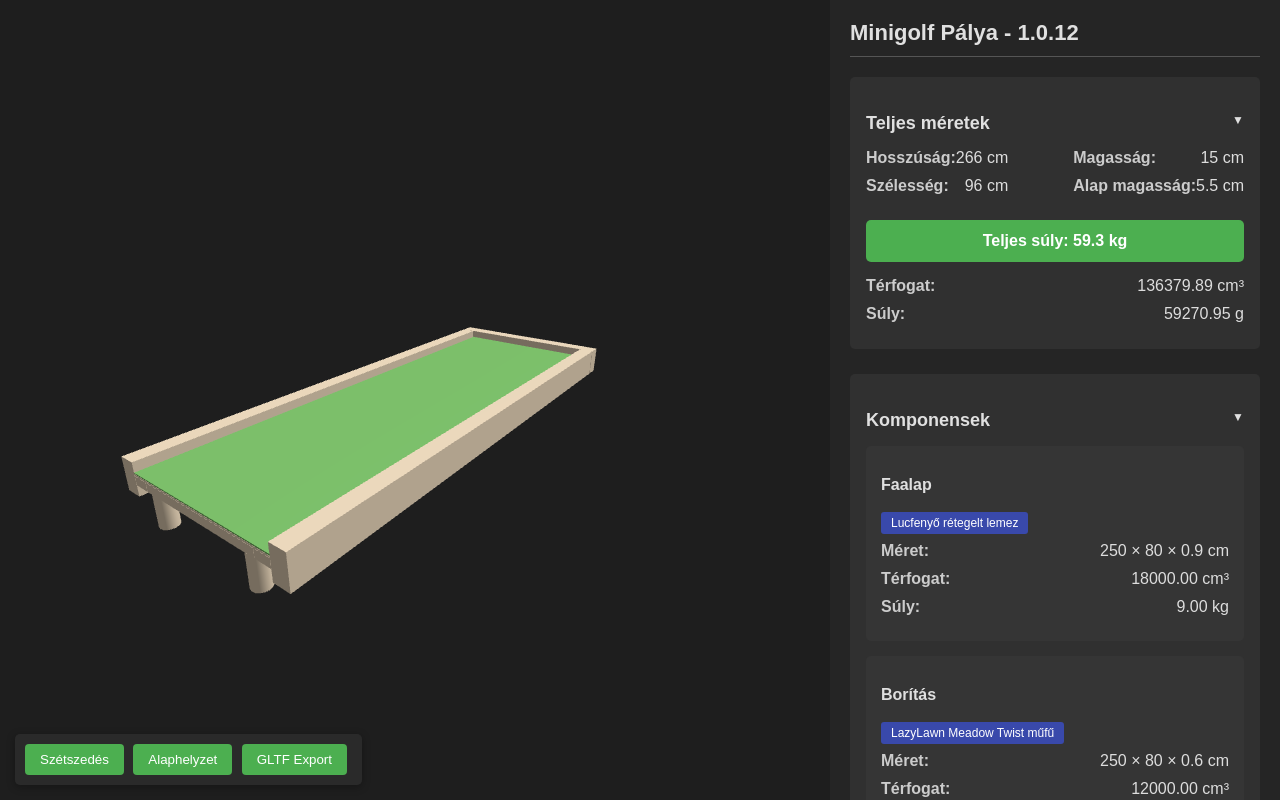
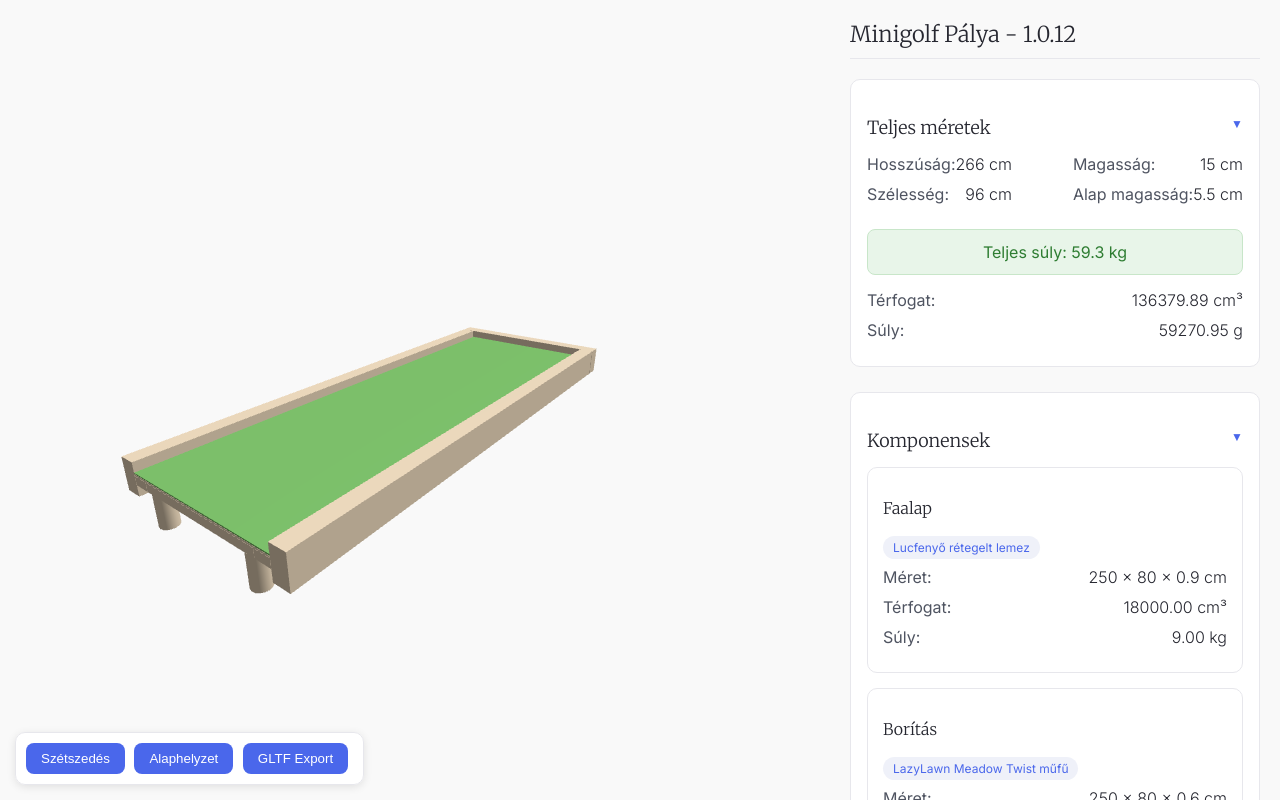
Before and after one commit to kifli01/zen-keldysh, a website: page index.html in a window 1280 px wide. Drawn offline with nearby package versions, Linux system fonts and the light colour scheme; animation ran at ten frames a second.

Commit message:
style changes

```diff
--- a/index.html
+++ b/index.html
@@ -1,13 +1,13 @@
 <!DOCTYPE html>
 <html>
   <head>
-    <meta charset="utf-8">
+    <meta charset="utf-8" />
     <title>Minigolf Pálya Viewer - Összegzéssel</title>
     <script src="https://cdnjs.cloudflare.com/ajax/libs/three.js/r128/three.min.js"></script>
     <script src="https://cdn.jsdelivr.net/npm/three@0.128.0/examples/js/exporters/GLTFExporter.js"></script>
     <script src="model.js"></script>
     <script src="summary.js"></script>
-    <link rel="stylesheet" href="styles.css">
+    <link rel="stylesheet" href="styles.css" />
   </head>
   <body>
     <div id="viewer-container">
@@ -24,21 +24,33 @@
 
     <script>
       // THREE.js setup
-        const viewerContainer = document.getElementById('viewer-container');
+      const viewerContainer = document.getElementById("viewer-container");
 
       // Alapvető setup
       const scene = new THREE.Scene();
-        scene.background = new THREE.Color(0x1E1E1E);
+      scene.background = new THREE.Color(0xf9f9f9);
       const defaultCameraPosition = { x: -200, y: 100, z: 150 };
 
       // Kamera
-        const camera = new THREE.PerspectiveCamera(75, viewerContainer.clientWidth / viewerContainer.clientHeight, 0.1, 1000);
-        camera.position.set(defaultCameraPosition.x, defaultCameraPosition.y, defaultCameraPosition.z);
+      const camera = new THREE.PerspectiveCamera(
+        75,
+        viewerContainer.clientWidth / viewerContainer.clientHeight,
+        0.1,
+        1000
+      );
+      camera.position.set(
+        defaultCameraPosition.x,
+        defaultCameraPosition.y,
+        defaultCameraPosition.z
+      );
       camera.lookAt(0, 0, 0);
 
       // Renderer
       const renderer = new THREE.WebGLRenderer({ antialias: true });
-        renderer.setSize(viewerContainer.clientWidth, viewerContainer.clientHeight);
+      renderer.setSize(
+        viewerContainer.clientWidth,
+        viewerContainer.clientHeight
+      );
       viewerContainer.appendChild(renderer.domElement);
 
       // Fények
@@ -50,12 +62,23 @@
       scene.add(directionalLight);
 
       // Minigolf modell létrehozása
-        const { version, dimensions, modelParts, originalPositions, exploder, resetPositions, summary, materials } = createMiniGolfModel(scene);
+      const {
+        version,
+        dimensions,
+        modelParts,
+        originalPositions,
+        exploder,
+        resetPositions,
+        summary,
+        materials,
+      } = createMiniGolfModel(scene);
 
       // Szétszedés kezelése
       let exploded = false;
 
-        document.getElementById('toggle-explode').addEventListener('click', function() {
+      document
+        .getElementById("toggle-explode")
+        .addEventListener("click", function () {
           exploded = !exploded;
           if (exploded) {
             exploder();
@@ -69,54 +92,65 @@
         // Ha szétszedett állapotban van, először állítsuk vissza
         const wasExploded = exploded;
         if (wasExploded) {
-                document.getElementById('toggle-explode').click();
+          document.getElementById("toggle-explode").click();
         }
 
         const exporter = new THREE.GLTFExporter();
 
         const options = {
           binary: binary,
-                includeCustomExtensions: true
+          includeCustomExtensions: true,
         };
 
-            exporter.parse(scene, function(result) {
+        exporter.parse(
+          scene,
+          function (result) {
             if (binary) {
-                    saveArrayBuffer(result, 'minigolf_palya.glb');
+              saveArrayBuffer(result, "minigolf_palya.glb");
             } else {
-                    saveString(JSON.stringify(result, null, 2), 'minigolf_palya.gltf');
+              saveString(
+                JSON.stringify(result, null, 2),
+                "minigolf_palya.gltf"
+              );
             }
 
             // Ha szétszedett állapotban volt, állítsuk vissza
             if (wasExploded) {
-                    document.getElementById('toggle-explode').click();
+              document.getElementById("toggle-explode").click();
             }
-            }, options);
+          },
+          options
+        );
       }
 
       // Segédfüggvények a fájlok mentéséhez
       function saveString(text, filename) {
-            const blob = new Blob([text], { type: 'text/plain' });
+        const blob = new Blob([text], { type: "text/plain" });
         downloadBlob(blob, filename);
       }
 
       function saveArrayBuffer(buffer, filename) {
-            const blob = new Blob([buffer], { type: 'application/octet-stream' });
+        const blob = new Blob([buffer], { type: "application/octet-stream" });
         downloadBlob(blob, filename);
       }
 
       function downloadBlob(blob, filename) {
-            const link = document.createElement('a');
+        const link = document.createElement("a");
         link.href = URL.createObjectURL(blob);
         link.download = filename;
         link.click();
       }
 
       // Exportálás események
-        document.getElementById('export-gltf').addEventListener('click', function() {
+      document
+        .getElementById("export-gltf")
+        .addEventListener("click", function () {
           exportGLTF(false);
         });
 
-        document.getElementById('reset-view').addEventListener('click', function() {
+      document
+        .getElementById("reset-view")
+        .addEventListener("click", function () {
           exploded = false;
 
           resetPositions();
@@ -127,7 +161,11 @@
           scene.position.y = 0;
 
           // Kamera visszaállítása
-            camera.position.set(defaultCameraPosition.x, defaultCameraPosition.y, defaultCameraPosition.z);
+          camera.position.set(
+            defaultCameraPosition.x,
+            defaultCameraPosition.y,
+            defaultCameraPosition.z
+          );
           camera.lookAt(0, 0, 0);
         });
 
@@ -136,30 +174,30 @@
       let previousMousePosition = { x: 0, y: 0 };
       let spaceDown = false;
 
-        document.addEventListener('keydown', function(e) {
-            if (e.code === 'Space') spaceDown = true;
+      document.addEventListener("keydown", function (e) {
+        if (e.code === "Space") spaceDown = true;
       });
 
-        document.addEventListener('keyup', function(e) {
-            if (e.code === 'Space') spaceDown = false;
+      document.addEventListener("keyup", function (e) {
+        if (e.code === "Space") spaceDown = false;
       });
 
-        document.addEventListener('mousedown', function(e) {
+      document.addEventListener("mousedown", function (e) {
         // Csak a viewer területen
         if (e.target === renderer.domElement) {
           isDragging = true;
         }
       });
 
-        document.addEventListener('mouseup', function() {
+      document.addEventListener("mouseup", function () {
         isDragging = false;
       });
 
-        document.addEventListener('mousemove', function(e) {
+      document.addEventListener("mousemove", function (e) {
         if (isDragging) {
           const deltaMove = {
             x: e.offsetX - previousMousePosition.x,
-                    y: e.offsetY - previousMousePosition.y
+            y: e.offsetY - previousMousePosition.y,
           };
 
           if (spaceDown) {
@@ -177,7 +215,7 @@
         previousMousePosition = { x: e.offsetX, y: e.offsetY };
       });
 
-        document.addEventListener('wheel', function(e) {
+      document.addEventListener("wheel", function (e) {
         if (e.target === renderer.domElement) {
           const zoomSpeed = 0.1;
           camera.position.z += e.deltaY * zoomSpeed;
@@ -185,10 +223,14 @@
         }
       });
 
-        window.addEventListener('resize', function() {
-            camera.aspect = viewerContainer.clientWidth / viewerContainer.clientHeight;
+      window.addEventListener("resize", function () {
+        camera.aspect =
+          viewerContainer.clientWidth / viewerContainer.clientHeight;
         camera.updateProjectionMatrix();
-            renderer.setSize(viewerContainer.clientWidth, viewerContainer.clientHeight);
+        renderer.setSize(
+          viewerContainer.clientWidth,
+          viewerContainer.clientHeight
+        );
       });
 
       function animate() {
@@ -198,9 +240,8 @@
 
       animate();
 
-        const summaryPanel = document.getElementById('summary-panel');
+      const summaryPanel = document.getElementById("summary-panel");
       summaryGenerator.renderFullSummary(summaryPanel, summary, version);
-
     </script>
   </body>
 </html>
--- a/styles.css
+++ b/styles.css
@@ -1,16 +1,21 @@
+/* Betűkészletek importálása - Inter (sans-serif) és Merriweather (serif) */
+@import url("https://fonts.googleapis.com/css2?family=Inter:wght@300;400;500;600&family=Merriweather:wght@300;400&display=swap");
+
 * {
   margin: 0;
   padding: 0;
   box-sizing: border-box;
-            font-family: Arial, sans-serif;
 }
 body {
   margin: 0;
   overflow: hidden;
-            background-color: #1E1E1E;
-            color: #ddd;
+  background-color: #ffffff;
+  color: #262730;
   display: flex;
   height: 100vh;
+  font-family: "Inter", -apple-system, BlinkMacSystemFont, "Segoe UI", Roboto,
+    Helvetica, Arial, sans-serif;
+  font-weight: 300;
 }
 #viewer-container {
   flex: 1;
@@ -18,44 +23,51 @@
   height: 100%;
 }
 #summary-panel {
-            width: 450px; /* Módosítva 350px-ről 450px-re */
+  width: 450px;
   height: 100%;
-            background-color: #252525;
-            box-shadow: -2px 0 10px rgba(0, 0, 0, 0.5);
-            padding: 20px; /* Módosítva 15px-ről 20px-re a szellősebb kinézetért */
+  background-color: #f9f9f9;
+  box-shadow: -2px 0 10px rgba(0, 0, 0, 0.1);
+  padding: 20px;
   overflow-y: auto;
 }
 #summary-panel h1 {
-            font-size: 22px; /* Növelt betűméret */
-            margin-bottom: 20px; /* Megnövelt eltartás */
-            color: #e0e0e0; /* Változtatva zöldről fehérre */
-            border-bottom: 1px solid #555;
+  font-size: 22px;
+  margin-bottom: 20px;
+  color: #262730;
+  border-bottom: 1px solid #e7e7ec;
   padding-bottom: 10px;
+  font-family: "Merriweather", Georgia, serif;
+  font-weight: 300;
 }
 #summary-panel h2 {
-            font-size: 18px; /* Növelt betűméret */
-            margin: 20px 0 15px 0; /* Megnövelt eltartás */
-            color: #e0e0e0; /* Változtatva zöldről fehérre */
+  font-size: 18px;
+  margin: 20px 0 15px 0;
+  color: #262730;
+  font-family: "Merriweather", Georgia, serif;
+  font-weight: 300;
 }
 #summary-panel h3 {
-            font-size: 16px; /* Növelt betűméret */
-            margin: 15px 0 10px 0; /* Megnövelt eltartás */
-            color: #e0e0e0; /* Változtatva zöldről fehérre */
+  font-size: 16px;
+  margin: 15px 0 10px 0;
+  color: #262730;
+  font-family: "Merriweather", Georgia, serif;
+  font-weight: 300;
 }
 .summary-section {
-            margin-bottom: 25px; /* Megnövelt eltartás */
-            background-color: #303030;
-            border-radius: 5px;
-            padding: 16px; /* Megnövelt belső eltartás */
+  margin-bottom: 25px;
+  background-color: #ffffff;
+  border-radius: 10px;
+  padding: 16px;
+  border: 1px solid #e7e7ec;
 }
 .summary-item {
-            margin-bottom: 10px; /* Megnövelt eltartás */
+  margin-bottom: 10px;
   display: flex;
   justify-content: space-between;
 }
 .summary-item-key {
-            font-weight: bold;
-            color: #cccccc; /* Változtatva zöldről fehérre */
+  font-weight: 400;
+  color: #4f5461;
 }
 .summary-item-value {
   text-align: right;
@@ -63,60 +75,66 @@
 .dim-section {
   display: flex;
   justify-content: space-between;
-            margin-bottom: 15px; /* Megnövelt eltartás */
+  margin-bottom: 15px;
 }
 .component-card {
-            background-color: #353535;
-            border-radius: 5px;
-            padding: 15px; /* Megnövelt belső eltartás */
-            margin-bottom: 15px; /* Megnövelt eltartás */
+  background-color: #ffffff;
+  border-radius: 10px;
+  padding: 15px;
+  margin-bottom: 15px;
+  border: 1px solid #e7e7ec;
 }
 .material-tag {
-            background-color: #3949AB;
-            color: white;
-            padding: 4px 10px; /* Megnövelt belső eltartás */
-            border-radius: 3px;
+  background-color: #eff1f9;
+  color: #4a67eb;
+  padding: 4px 10px;
+  border-radius: 16px;
   font-size: 12px;
   display: inline-block;
-            margin-top: 8px; /* Megnövelt eltartás */
-            margin-bottom: 8px; /* Új - eltartás alul is */
+  margin-top: 8px;
+  margin-bottom: 8px;
+  font-weight: 400;
 }
 .sub-component {
-            background-color: #404040;
-            border-radius: 4px;
-            padding: 12px; /* Megnövelt belső eltartás */
-            margin: 12px 0; /* Megnövelt eltartás */
+  background-color: #f9f9fa;
+  border-radius: 8px;
+  padding: 12px;
+  margin: 12px 0;
+  border: 1px solid #e7e7ec;
 }
 #controls {
   position: absolute;
   bottom: 15px;
   left: 15px;
-            background: rgba(45, 45, 45, 0.85);
+  background: rgba(255, 255, 255, 0.9);
   padding: 10px;
-            border-radius: 5px;
-            box-shadow: 0 2px 8px rgba(0, 0, 0, 0.3);
+  border-radius: 10px;
+  box-shadow: 0 2px 8px rgba(0, 0, 0, 0.1);
+  border: 1px solid #e7e7ec;
 }
 button {
-            background: #4CAF50;
+  background: #4a67eb;
   border: none;
   color: white;
   padding: 8px 15px;
-            border-radius: 4px;
+  border-radius: 8px;
   cursor: pointer;
   margin-right: 5px;
   transition: background 0.2s;
+  font-weight: 400;
 }
 button:hover {
-            background: #388E3C;
+  background: #3b50ba;
 }
 .weight-summary {
-            background-color: #4CAF50;
-            color: white;
-            border-radius: 5px;
-            padding: 12px; /* Megnövelt belső eltartás */
+  background-color: #e8f5e9;
+  color: #2e7d32;
+  border-radius: 8px;
+  padding: 12px;
   text-align: center;
-            margin: 15px 0; /* Megnövelt eltartás */
-            font-weight: bold;
+  margin: 15px 0;
+  font-weight: 400;
+  border: 1px solid #c8e6c9;
 }
 .collapsible {
   cursor: pointer;
@@ -129,6 +147,7 @@
   right: 0;
   top: 0;
   font-size: 12px;
+  color: #4a67eb;
 }
 .collapsible.collapsed::after {
   content: "►";
```
Lines whose indentation alone changed are shown as unchanged.
